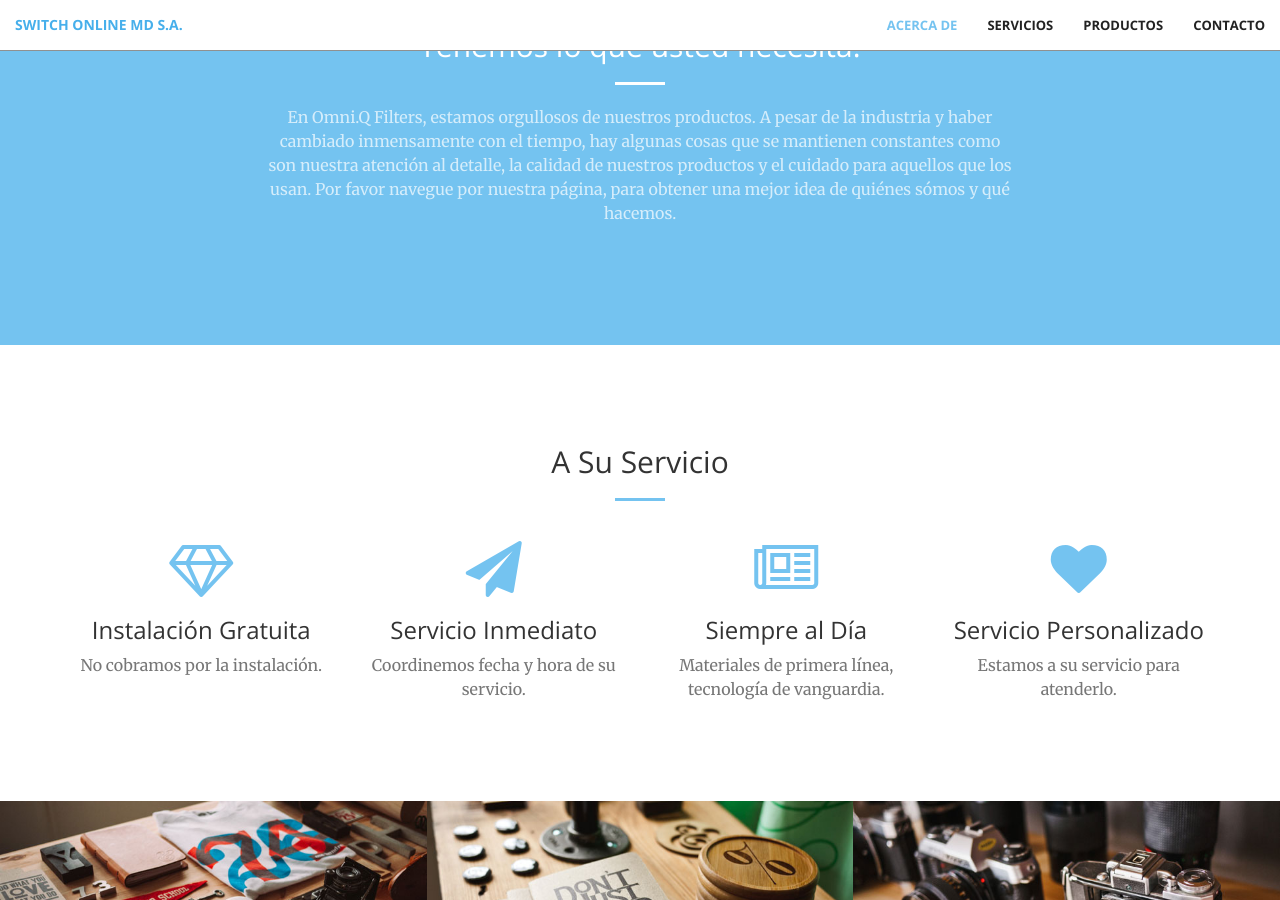
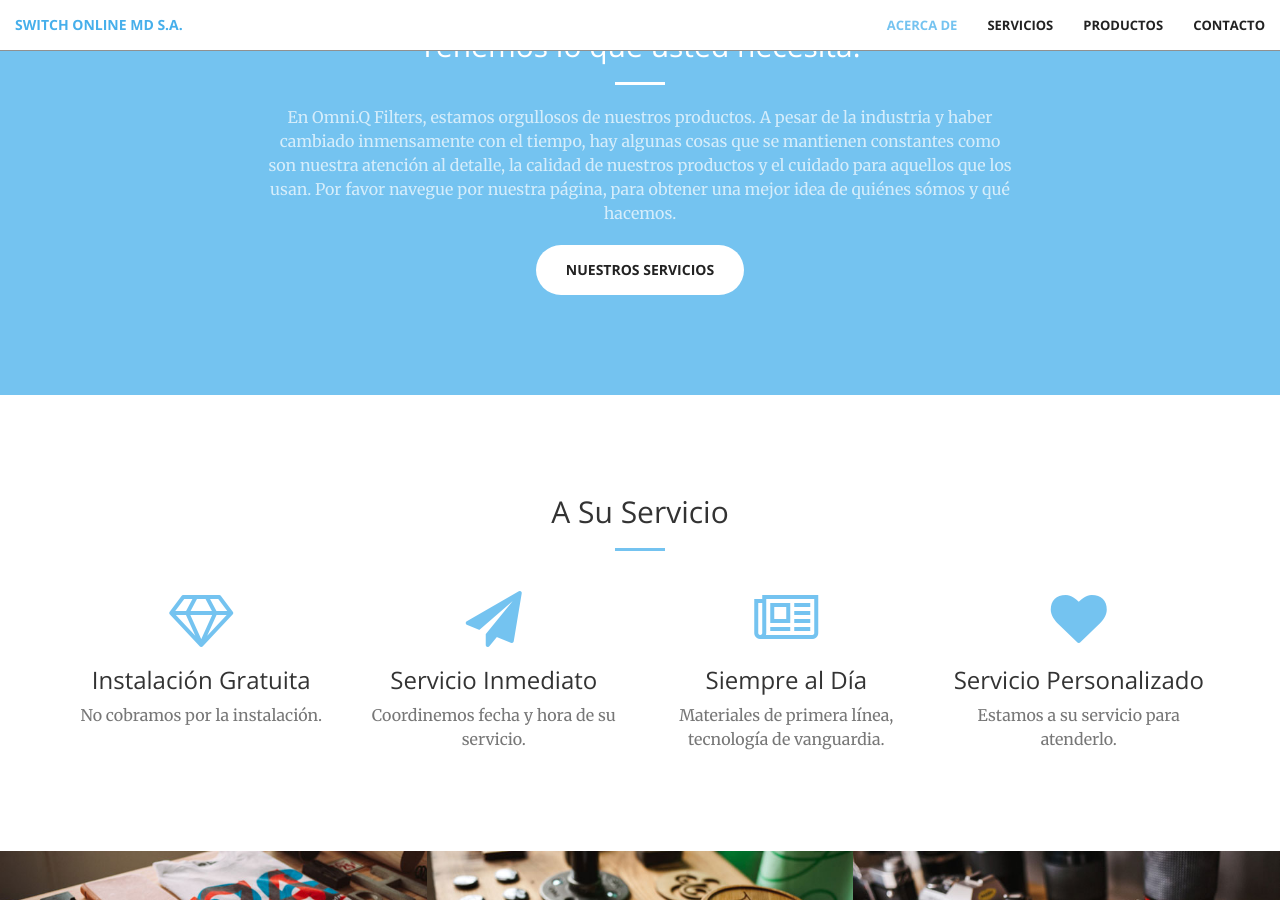
Before and after one commit to switch-on-line-md/web, a Jekyll site: the page built from index.html, in a window 1280 px wide and 900 px high, scrolled down 971 px. Built offline with Jekyll 4.4.1, drawn with Linux system fonts in a browser that asks for light colours.

Commit message:
Update call-to-action.html

```diff
--- a/_includes/call-to-action.html
+++ b/_includes/call-to-action.html
@@ -9,7 +9,7 @@
                     mantienen constantes como son nuestra atención al detalle, la calidad de nuestros productos
                     y el cuidado para aquellos que los usan. Por favor navegue por nuestra página, para obtener
                     una mejor idea de quiénes sómos y qué hacemos.</p>
-              <!--  <a href="#services" class="btn btn-primary btn-xl page-scroll">Nuestros servicios</a> -->
+                <a href="#services" class="btn btn-default btn-xl page-scroll">Nuestros servicios</a>
             </div>
         </div>
     </div>
```
